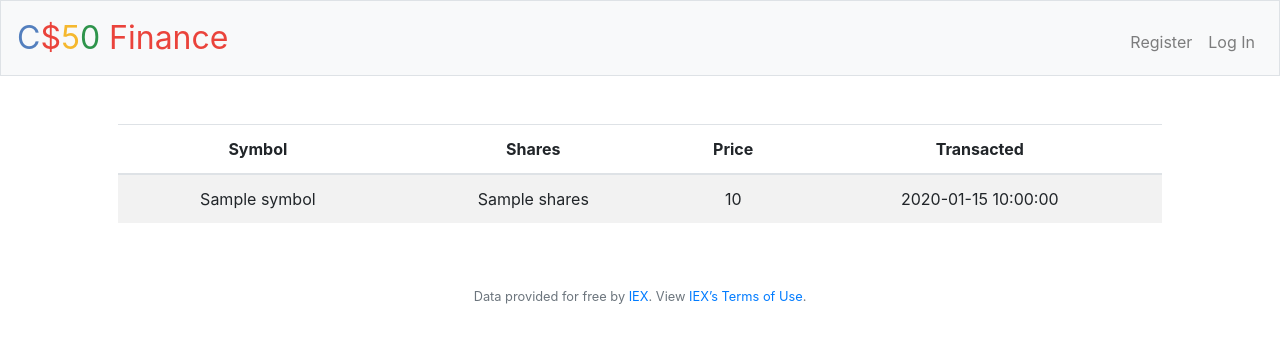
After one commit to kotano-snippets/cs50-Finance, a Flask app: template templates/history.html in a window 1280 px wide. The commit adds this page. Shown: the top 343 px of the page. Run offline with Flask 2, Linux system fonts and the light colour scheme; the template is opened without the code that fills it: most values are stand-ins (such as "Sample title", 1, 10 or a date in 2020); some libraries are stand-ins or nearby versions.

Commit message:
Add sell; Add history; Add change password;

```diff
--- a/application.py
+++ b/application.py
@@ -1,10 +1,10 @@
 from datetime import datetime
 import os
 import sqlite3
-
+from sqlite3 import Row
 
 from flask import (
-    Flask, flash, jsonify, redirect, render_template, request, session, g)
+    Flask, flash, redirect, render_template, request, session, g)
 from flask_session import Session
 from tempfile import mkdtemp
 from werkzeug.exceptions import (
@@ -47,7 +47,7 @@ def get_db():
     db = getattr(g, '_database', None)
     if db is None:
         db = g._database = sqlite3.connect(DATABASE)
-        db.row_factory = sqlite3.Row
+        db.row_factory = Row
     return db
 
 
@@ -68,9 +68,7 @@ if not os.environ.get("API_KEY"):
 def index():
     """Show portfolio of stocks"""
     db = get_db()
-    owned_shares = db.execute(
-        "SELECT symbol, shares FROM shares WHERE user_id = ?",
-        [session["user_id"]]).fetchall()
+    owned_shares = get_user_shares(session["user_id"])
     cash = db.execute("SELECT cash FROM users WHERE id = ?",
                       [session["user_id"]]).fetchone()["cash"]
     assets = cash
@@ -88,6 +86,35 @@ def index():
         "index.html", shares=shares, cash=usd(cash), assets=usd(assets))
 
 
+@app.route("/changepassword", methods=["GET", "POST"])
+@login_required
+def change_password():
+    if request.method == "GET":
+        return render_template("changePassword.html")
+    current = request.form.get("current")
+    new = request.form.get("new")
+    confirmation = request.form.get("confirmation")
+
+    if not all([current, new, confirmation]):
+        return apology("Fill in all input fields")
+
+    if new != confirmation:
+        return apology("Confirmation password is wrong")
+
+    db = get_db()
+    actual = db.execute("SELECT hash FROM users WHERE id = ?", [
+                        session["user_id"]]).fetchone()['hash']
+    if not check_password_hash(actual, current):
+        return apology("Your passwords don't match", 403)
+
+    hashed_password = generate_password_hash(new)
+    db.execute("UPDATE users SET hash = ? WHERE id = ?",
+               [hashed_password, session["user_id"]])
+    db.commit()
+    flash("Your password has been successfully updated.")
+    return redirect("/login")
+
+
 @app.route("/buy", methods=["GET", "POST"])
 @login_required
 def buy():
@@ -96,61 +123,109 @@ def buy():
         return render_template("buy.html")
 
     symbol = request.form.get("symbol")
-    shares = request.form.get("shares", type=int)
+    shares_count = request.form.get("shares", type=int)
     # Values check
-    if not all([symbol, shares]):
+    if not all([symbol, shares_count]):
         return apology("Fill in all input fields")
-    if shares < 0:
+    if shares_count < 0:
         return apology("Shares must be a positive number")
-    symbol = symbol.upper()
-    stock = lookup(symbol)
-    if not stock:
+    stockinfo = lookup(symbol)
+    if not stockinfo:
         return apology("Invalid symbol")
-    cost = stock["price"] * shares
-    user_id = session["user_id"]
-    db = get_db()
-    user = db.execute("SELECT cash FROM users WHERE id = ?",
-                      [user_id]).fetchone()
+    cost = stockinfo["price"] * shares_count
+    user = get_user_info(session["user_id"])
     cash = user['cash']
     if cash < cost:
         return apology("Unsufficient funds")
 
-    cash_left = cash - cost
+    make_transaction(user, shares_count, stockinfo)
+    flash("Your purchase was successful.")
+    return redirect("/")
 
-    # Take money from user account
+
+def get_user_info(user_id):
+    db = get_db()
+    user = dict(db.execute(
+        "SELECT cash FROM users WHERE id = ?",
+        [user_id]).fetchone())
+    return user
+
+
+def get_user_shares(user_id):
+    db = get_db()
+    shares = db.execute(
+        "SELECT symbol, shares FROM shares WHERE user_id = ?",
+        [session["user_id"]]).fetchall()
+    return shares
+
+
+def make_transaction(user: dict, shares_count: int, stockinfo: dict):
+    """Make transactions in database to buy or sell stocks.
+    If `shares_count` < 0 -> sell stocks.
+    If `shares_count` > 0 -> buy stocks.
+
+    :param user: User info dictionary from db.
+    :type user: dict
+    :param symbol: Stock symbol
+    :type symbol: str
+    :param shares_count: Amount of shares to buy/sell.
+    :type shares_count: int
+    :param stockinfo: Current information about stock.
+    :type stockinfo: dict
+    :return: returns True if everything is OK.
+    :rtype: bool
+    """
+
+    assert shares_count  # Check if null
+    buying = True if shares_count > 0 else False
+    user_id = session["user_id"]
+    db = get_db()
+    cash = user['cash']
+    cost = stockinfo["price"] * shares_count
+    symbol = stockinfo["symbol"]
+    # If buying
+    balance = cash - cost
+    # Update user money
     db.execute("UPDATE users SET cash = :cash WHERE id = :user_id",
-               dict(cash=cash_left, user_id=user_id))
+               dict(cash=balance, user_id=user_id))
 
     # Find matching share
     share = db.execute(
         "SELECT * FROM shares WHERE user_id = :user_id AND symbol = :symbol",
         dict(user_id=user_id, symbol=symbol)).fetchone()
-    # If user have no related shares then add new row
     if not share:
+        if not buying:
+            raise ValueError("You don't have stocks.")
+        # If buying for the first time
         db.execute("INSERT INTO shares VALUES (?, ?, ?)",
-                   [user_id, symbol, shares])
-    # If user owns company shares update their amount
+                   [user_id, symbol, shares_count])
     else:
-        total_shares = share["shares"] + shares
+        if not buying and share["shares"] < -shares_count:
+            raise ValueError("You don't have enough stocks")
+        total_shares = share["shares"] + shares_count
         db.execute(
             "UPDATE shares SET shares = :shares\
                 WHERE user_id = :user_id AND symbol = :symbol",
             dict(shares=total_shares, user_id=user_id, symbol=symbol))
+
     # Add transaction info
     db.execute(
         "INSERT INTO transactions (user_id, symbol, shares, price, timestamp)\
             VALUES (?, ?, ?, ?, ?)",
-        [user_id, symbol, shares, stock["price"], datetime.now()])
+        [user_id, symbol, shares_count, stockinfo["price"], datetime.now()])
     db.commit()
-    flash("Your purchase was successful.")
-    return redirect("/")
+    return True
 
 
 @app.route("/history")
 @login_required
 def history():
     """Show history of transactions"""
-    return apology("TODO")
+    db = get_db()
+    transactions = db.execute(
+        "SELECT * FROM transactions WHERE user_id = ? ORDER BY timestamp DESC",
+        [session["user_id"]]).fetchall()
+    return render_template("history.html", transactions=transactions)
 
 
 @app.route("/login", methods=["GET", "POST"])
@@ -261,8 +336,35 @@ def register():
 @login_required
 def sell():
     """Sell shares of stock"""
+    user_id = session["user_id"]
+    db = get_db()
+    if request.method == "GET":
+        shares = map(lambda x: x["symbol"], db.execute(
+            "SELECT symbol FROM shares WHERE user_id = ? AND shares > 0",
+            [user_id]).fetchall())
+        return render_template("sell.html", shares=shares)
 
-    return render_template("sell.html")
+    symbol = request.form.get("symbol")
+    shares_count = request.form.get("shares", type=int)
+    stockinfo = lookup(symbol)
+    if not all([shares_count, symbol]) or shares_count < 0:
+        return apology("Fill in all input fields")
+    if shares_count < 0:
+        return apology("Please enter valid number")
+    if not stockinfo:
+        return apology("Invalid symbol")
+
+    share = db.execute(
+        "SELECT * FROM shares WHERE user_id = ? AND symbol = ?",
+        [user_id, symbol]).fetchone()
+    if not share:
+        return apology("You don't have enough shares")
+    if share["shares"] < shares_count:
+        return apology("You don't have enough shares")
+
+    user = get_user_info(user_id)
+    make_transaction(user, -shares_count, stockinfo)
+    return redirect("/")
 
 
 def errorhandler(e):
--- /dev/null
+++ b/templates/history.html
@@ -0,0 +1,29 @@
+{% extends 'layout.html' %}
+
+
+{% block title %}
+History
+{% endblock title %}
+
+{% block main %}
+<table class="table table-striped">
+  <thead>
+    <tr>
+      <th>Symbol</th>
+      <th>Shares</th>
+      <th>Price</th>
+      <th>Transacted</th>
+    </tr>
+  </thead>
+  <tbody>
+    {% for record in transactions %}
+    <tr>
+      <td> {{ record.symbol }}</td>
+      <td>{{ record.shares }}</td>
+      <td>{{ record.price }}</td>
+      <td>{{ record.timestamp }}</td>
+    </tr>
+    {% endfor %}
+  </tbody>
+</table>
+{% endblock main %}
--- a/templates/layout.html
+++ b/templates/layout.html
@@ -40,6 +40,7 @@
                         <li class="nav-item"><a class="nav-link" href="/history">History</a></li>
                     </ul>
                     <ul class="navbar-nav ml-auto mt-2">
+                        <li class="nav-item"><a class="nav-link" href="/changepassword">Change password</a></li>
                         <li class="nav-item"><a class="nav-link" href="/logout">Log Out</a></li>
                     </ul>
                 {% else %}
--- a/templates/sell.html
+++ b/templates/sell.html
@@ -10,7 +10,7 @@ Buy
     <select class="form-control" name="symbol">
       <option disabled="" selected="" value="">Symbol</option>
       {% for share in shares %}
-        <option value=>{{ share.name }}</option>
+        <option value="{{ share }}">{{ share }}</option>
       {% endfor %}
     </select>
   </div>
```
Also changed, not shown: schema.sql (added, +19 -0 lines), templates/changePassword.html (added, +20 -0 lines), finance.db (deleted), 1 other file.
